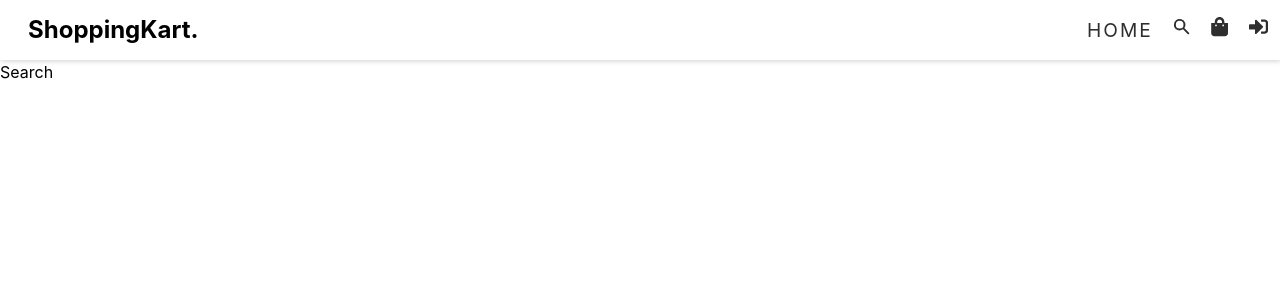
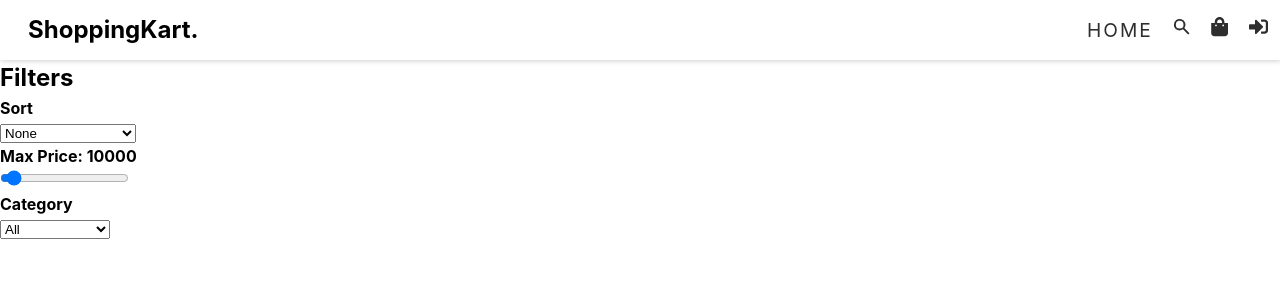
Before and after one commit to Mustaqim-Alam/ECommerce-using-MERN-FRONTEND, a React (Vite) app: page /search in a window 1280 px wide. Shown: the top 300 px of the page. Built offline with nearby package versions, Linux system fonts and the light colour scheme.

Commit message:
Making search page

```diff
--- a/src/pages/Search.tsx
+++ b/src/pages/Search.tsx
@@ -1,9 +1,50 @@
-
+import { useState } from "react";
 
 const Search = () => {
+  const [search, setSearch] = useState("");
+  const [sort, setSort] = useState("");
+  const [maxPrice, setmaxPrice] = useState(10000);
+  const [categories, setCategories] = useState("");
+  const [page, setPage] = useState(1);
+
   return (
-    <div>Search</div>
-  )
-}
+    <div className="Search-page">
+      <aside>
+        <h2>Filters</h2>
+        <div>
+          <h4>Sort</h4>
+          <select>
+            <option value="">None</option>
+            <option value="asc">Price (Low to High)</option>
+            <option value="dsc">Price (High to Low)</option>
+          </select>
+        </div>
+        <div>
+          <h4>Max Price: {maxPrice || ""}</h4>
+          <input
+            type="range"
+            value={maxPrice}
+            min={100}
+            max={200000}
+            onChange={(e) => setmaxPrice(Number(e.target.value))}
+          />
+        </div>
+        <div>
+          <h4>Category</h4>
+          <select
+            value={categories}
+            onChange={(e) => setCategories(e.target.value)}
+          >
+            <option value="all">All</option>
+            <option value="camera">Camera</option>
+            <option value="footwear">Footwear</option>
+            <option value="menswear">Men's wear</option>
+            <option value="womenswear">Women's wear</option>
+          </select>
+        </div>
+      </aside>
+    </div>
+  );
+};
 
-export default Search
+export default Search;
```
